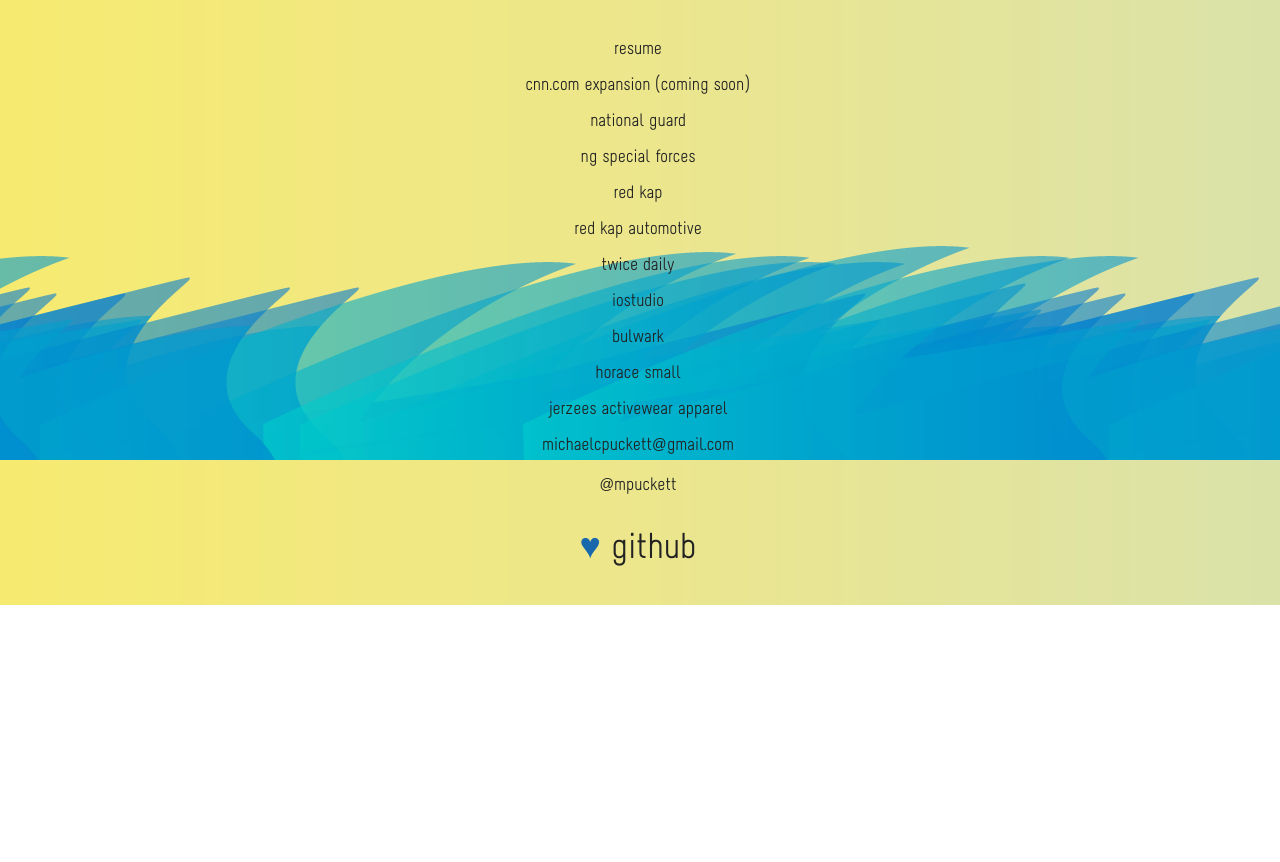
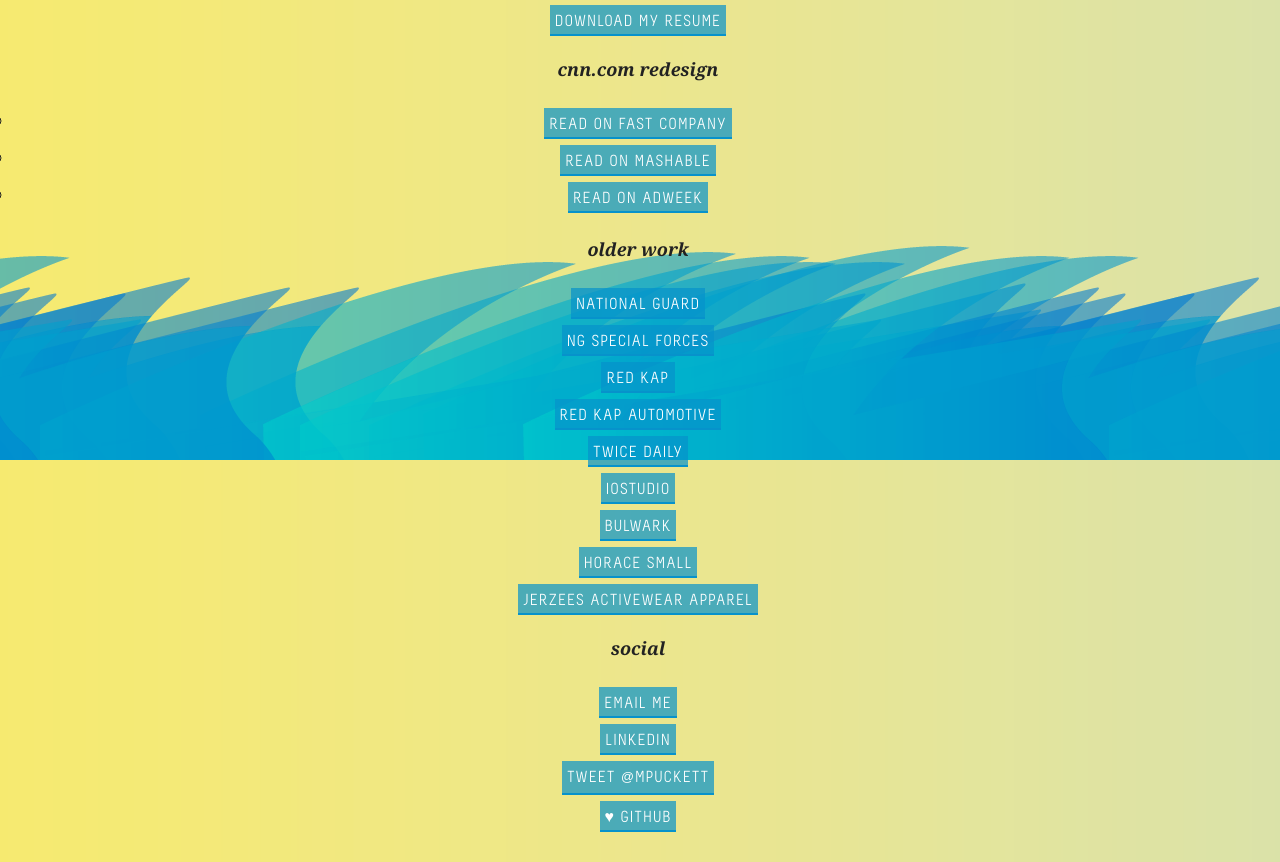
Before and after one commit to michaelcpuckett/pickpuck-com, a plain HTML site: page index.htm in a window 1280 px wide. Shown: the part 340-1202 px from the top of the page. Before the commit the page ends 945 px from the top, so only its background shows below. Drawn offline with Linux system fonts and the light colour scheme; files whose address does not match are found by name; a web font is replaced by a local one.

Commit message:
updating links and link style

```diff
--- a/index.htm
+++ b/index.htm
@@ -14,32 +14,60 @@
                 Hear about my last visit to San Francisco?
                 <a href="/sf">Here's the site I made for the trip.</a>
             </p>
-            <p>(I'll be back July 24 - 28. Let's hang.)</p>
             <h1>Michael Puckett</h1>
         </div>
         <div class="container">
             <div class="explain">
                 <p>I am a talented <span>developer</span> and <span>designer.</span></p>
                 <p>Together we could make some <span>serious waves</span></p>
-                <p>in sunny <span>San Francisco.</span></p>
+                <p>in sunny <span class="san-fran">San Francisco.</span></p>
             </div>
         </div>
         <div class="footer">
             <ul class="links">
-                <li><a href="michael_puckett_resume.pdf">Resume</a></li>
-                <li><a target="_blank" href="http://mashable.com/2013/08/14/cnn-web-redesign/">CNN.com Expansion (coming soon)</a></li>
-                <li><a target="_blank" href="http://www.nationalguard.com">National Guard</a></li>
-                <li><a target="_blank" href="http://specialforces.nationalguard.com">NG Special Forces</a></li>
-                <li><a target="_blank" href="http://www.redkap.com">Red Kap</a></li>
-                <li><a target="_blank" href="http://www.redkapautomotive.com">Red Kap Automotive</a></li>
-                <li><a target="_blank" href="http://www.twicedaily.com">Twice Daily</a></li>
-                <li><a target="_blank" href="http://www.iostudio.com">iostudio</a></li>
-                <li><a target="_blank" href="http://www.bulwark.com">Bulwark</a></li>
-                <li><a target="_blank" href="http://www.bulwark.com">Horace Small</a></li>
-                <li><a target="_blank" href="http://www.jerzees.com">Jerzees Activewear Apparel</a></li>
-                <li><a href="mailto:michaelcpuckett@gmail.com">michaelcpuckett<b class="at">@</b>gmail.com</a></li>
-                <li><a href="http://www.twitter.com/mpuckett" target="_blank"><b class="at">@</b>mpuckett</a></li>
-                <li class="love">&hearts; <a target="_blank" href="http://www.github.com/michaelcpuckett">Github</a></li>
+                <li><a class="highlighted-link" href="michael_puckett_resume.pdf">Download My Resume</a></li>
+                <li class="cnn-expansion">
+                    <h2 class="link-group-header">
+                        CNN.com Redesign
+                    </h2>
+                    <ul class="sublinks">
+                        <li>
+                            <a class="highlighted-link" target="_blank" href="http://www.fastcodesign.com/1673282/cnns-redesign-will-color-code-news-like-a-mood-ring">
+                                Read on Fast Company
+                            </a>
+                        <li>
+                            <a class="highlighted-link" target="_blank" href="http://mashable.com/2013/08/14/cnn-web-redesign/">
+                                Read on Mashable
+                            </a>
+                        <li>
+                            <a class="highlighted-link" target="_blank" href="http://www.adweek.com/news/television/cnns-remodeled-digital-platform-looks-really-expensive-151849">
+                                Read on AdWeek
+                            </a>
+                    </ul>
+                </li>
+                <li>
+                    <h2 class="link-group-header">
+                        Older work
+                    </h2>
+                </li>
+                <li><a class="highlighted-link" target="_blank" href="http://www.nationalguard.com">National Guard</a></li>
+                <li><a class="highlighted-link" target="_blank" href="http://specialforces.nationalguard.com">NG Special Forces</a></li>
+                <li><a class="highlighted-link" target="_blank" href="http://www.redkap.com">Red Kap</a></li>
+                <li><a class="highlighted-link" target="_blank" href="http://www.redkapautomotive.com">Red Kap Automotive</a></li>
+                <li><a class="highlighted-link" target="_blank" href="http://www.twicedaily.com">Twice Daily</a></li>
+                <li><a class="highlighted-link" target="_blank" href="http://www.iostudio.com">iostudio</a></li>
+                <li><a class="highlighted-link" target="_blank" href="http://www.bulwark.com">Bulwark</a></li>
+                <li><a class="highlighted-link" target="_blank" href="http://www.bulwark.com">Horace Small</a></li>
+                <li><a class="highlighted-link" target="_blank" href="http://www.jerzees.com">Jerzees Activewear Apparel</a></li>
+                <li>
+                    <h2 class="link-group-header">
+                        Social
+                    </h2>
+                </li>
+                <li><a class="highlighted-link" href="mailto:michaelcpuckett@gmail.com">Email me</a></li>
+                <li><a class="highlighted-link" href="http://www.linkedin.com/in/michaelcpuckett" target=_"blank">LinkedIn</a></li>
+                <li><a class="highlighted-link" href="http://www.twitter.com/mpuckett" target="_blank">Tweet <b class="at">@</b>mpuckett</a></li>
+                <li><a class="highlighted-link" target="_blank" href="http://www.github.com/michaelcpuckett">&hearts; Github</a></li>
             </ul>
          </div>
          <ul class="hurricane">
--- a/style.css
+++ b/style.css
@@ -1,7 +1,7 @@
 @font-face {
     font-family: 'melbourneregularregular';
     src: url("fonts/melbourne.eot");
-    src: url("/silverEagle/fonts/states/fonts/melbourne.woff") format("woff"), url("fonts/melbourne.ttf") format("truetype"), url("fonts/melbourne.svg#melbourneregularregular") format("svg");
+    src: url("fonts/melbourne.woff") format("woff"), url("fonts/melbourne.ttf") format("truetype"), url("fonts/melbourne.svg#melbourneregularregular") format("svg");
 }
 
 html,
@@ -15,7 +15,7 @@
 
 body {
     background-image: url('bodybg.png');
-    background-position: 30% 0%;
+    background-position: 30% 0;
     background-repeat: repeat-y;
     color:#222;
     font-family: 'melbourneregularregular', Helvetica, Arial, sans-serif;
@@ -29,7 +29,7 @@
     text-decoration: none;
 }
 a:hover {
-    text-decoration: underline;
+    border-bottom: 1px solid;
 }
 
 .banner {
@@ -75,7 +75,6 @@
     letter-spacing: -2px;
     text-transform: lowercase;
 }
-
 .hurricane li {
     background-image: url('hurricane.png');
     background-repeat: repeat-x;
@@ -108,7 +107,6 @@
 }
 
 .links {
-    color:#f9f9f9;
     font-size: 1.8em;
     font-weight: normal;
     letter-spacing: 0;
@@ -124,29 +122,58 @@
     white-space: nowrap;
  }
 .links span {
-    font-size:.5em;
+    font-size: .5em;
     font-weight: 900;
     letter-spacing: -1px;
     text-transform: uppercase;
 }
+.cnn-expansion {
+    margin: .5em 0 1em;
+}
+.sublinks li {
+    padding: 0 .25em;
+}
+.sublinks a {
+    display: inline-block;
+}
+.highlighted-link {
+    -webkit-transition: .3s all;
+       -moz-transition: .3s all;
+        -ms-transition: .3s all;
+         -o-transition: .3s all;
+            transition: .3s all;
+    background: rgba(7,146,203, .7);
+    border-bottom: 2px solid #0792cb;
+    color: white;
+    display: inline-block;
+    font-size: 16px;
+    letter-spacing: 1px;
+    line-height: 1;
+    text-transform: uppercase;
+    padding: 5px 5px 8px;
+}
+.highlighted-link:hover {
+    border-bottom: 2px solid #64C39D;
+    background-color: #64C39D;
+    color: black;
+}
+.link-group-header {
+    font-family: 'Georgia', serif;
+    font-style: italic;
+    font-size: 1em;
+}
 
 .at {
     font-family: 'Arial', sans-serif;
-    font-weight: normal;font-size: .8em;
+    font-weight: normal;
+    font-size: .8em;
     position: relative;
     top: -1px;
-}
-.love {
-    color: #1a68ac;
-    font-size: 2em;
 }
 
 @media (max-width: 480px) {
     p {
         display: inline;
-    }
-    .banner * {
-        display: none;
     }
     .banner h1 {
         display: block;
```
